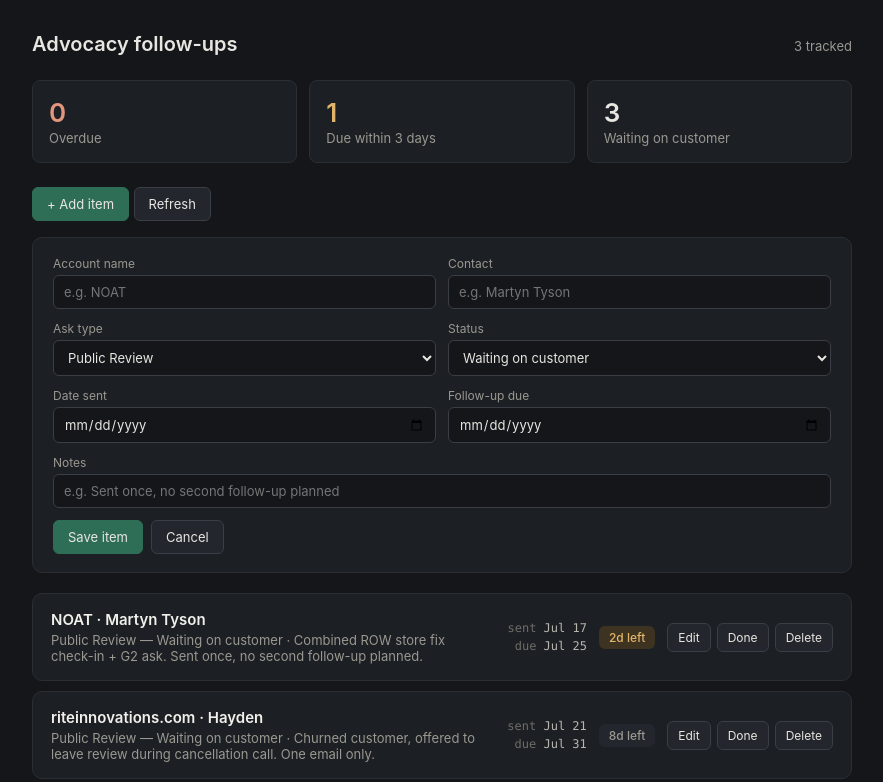
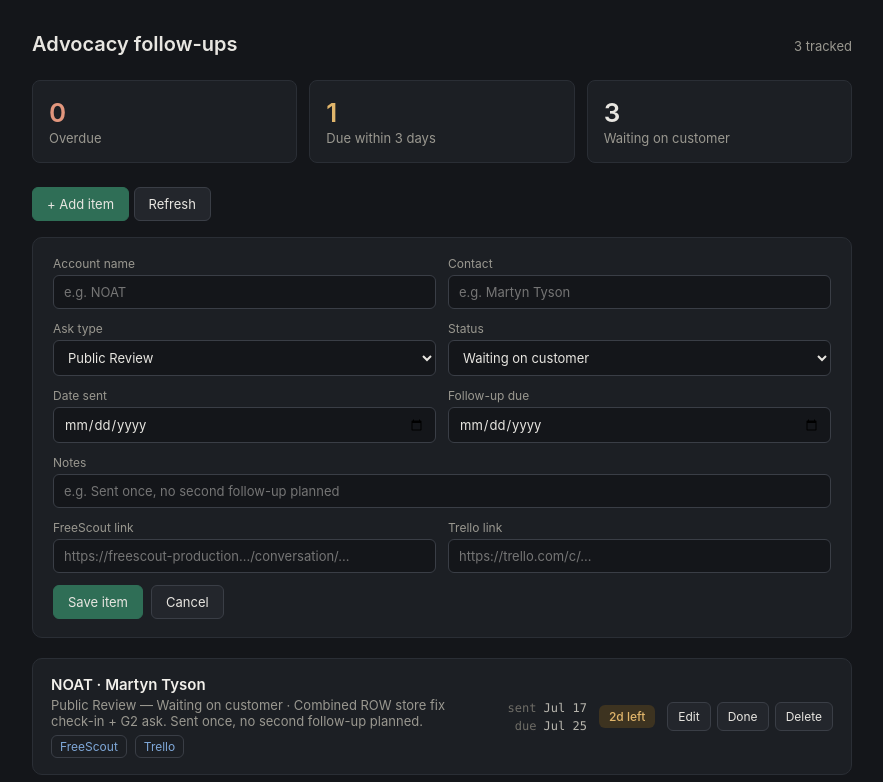
Before and after one commit to marcguico-tot/customer-advocacy-tracker-ui, a plain HTML site: page index.html in a window 1280 px wide. Both pictures are taken after a click on the button "+ Add item". Shown: the top 782 px of the page, without its empty margins (198-1081 px from the left). Drawn offline with Linux system fonts and the light colour scheme; no server answers.

Commit message:
Update index.html

```diff
--- a/index.html
+++ b/index.html
@@ -89,6 +89,16 @@
   }
   .form input:focus, .form select:focus { outline: none; border-color: #5a7fb8; }
   .full { grid-column: 1 / -1; }
+  .links { display: flex; gap: 8px; margin-top: 6px; }
+  .links a {
+    font-size: 12px;
+    color: #7fa8d9;
+    text-decoration: none;
+    border: 1px solid #3a3e46;
+    border-radius: 6px;
+    padding: 3px 8px;
+  }
+  .links a:hover { background: #23262c; border-color: #4a4f58; }
 </style>
 </head>
 <body>
@@ -129,6 +139,8 @@
       <div><label>Date sent</label><input type="date" id="f-sent" /></div>
       <div><label>Follow-up due</label><input type="date" id="f-due" /></div>
       <div class="full"><label>Notes</label><input type="text" id="f-notes" placeholder="e.g. Sent once, no second follow-up planned" /></div>
+      <div><label>FreeScout link</label><input type="text" id="f-freescout" placeholder="https://freescout-production.../conversation/..." /></div>
+      <div><label>Trello link</label><input type="text" id="f-trello" placeholder="https://trello.com/c/..." /></div>
     </div>
     <div style="display:flex; gap:8px;">
       <button class="btn-primary" id="f-save">Save item</button>
@@ -151,9 +163,9 @@
   var currentItems = [];
 
   var seed = [
-    { id: '1', account: 'NOAT', contact: 'Martyn Tyson', askType: 'Public Review', status: 'Waiting on customer', sent: '2026-07-17', due: '2026-07-25', notes: 'Combined ROW store fix check-in + G2 ask. Sent once, no second follow-up planned.' },
-    { id: '2', account: 'riteinnovations.com', contact: 'Hayden', askType: 'Public Review', status: 'Waiting on customer', sent: '2026-07-21', due: '2026-07-31', notes: 'Churned customer, offered to leave review during cancellation call. One email only.' },
-    { id: '3', account: 'Vape Ranger', contact: 'Melissa Krizman', askType: 'Public Review', status: 'Waiting on customer', sent: '2026-07-24', due: '2026-08-03', notes: 'Utah hemp rate fix. One follow-up planned around Aug 8-10 if no reply.' }
+    { id: '1', account: 'NOAT', contact: 'Martyn Tyson', askType: 'Public Review', status: 'Waiting on customer', sent: '2026-07-17', due: '2026-07-25', notes: 'Combined ROW store fix check-in + G2 ask. Sent once, no second follow-up planned.', freescoutLink: 'https://freescout-production-u35315.vm.elestio.app/conversation/19751?folder_id=157', trelloLink: 'https://trello.com/c/RNBs7L41/41-shopnoatcom-orders-missing-tags' },
+    { id: '2', account: 'riteinnovations.com', contact: 'Hayden', askType: 'Public Review', status: 'Waiting on customer', sent: '2026-07-21', due: '2026-07-31', notes: 'Churned customer, offered to leave review during cancellation call. One email only.', freescoutLink: 'https://freescout-production-u35315.vm.elestio.app/conversation/19833?folder_id=42', trelloLink: 'https://trello.com/c/tSesgqnB/40-refund-deactivation-request-for-riteinnovationscom' },
+    { id: '3', account: 'Vape Ranger', contact: 'Melissa Krizman', askType: 'Public Review', status: 'Waiting on customer', sent: '2026-07-24', due: '2026-08-03', notes: 'Utah hemp rate fix. One follow-up planned around Aug 8-10 if no reply.', freescoutLink: 'https://freescout-production-u35315.vm.elestio.app/conversation/19982?folder_id=4', trelloLink: 'https://trello.com/c/gCrRDmjJ/43-vaperangercom-utah-hemp-ruleset-update' }
   ];
 
   function toDateOnly_(dateStr) {
@@ -251,6 +263,10 @@
         '<div class="main">' +
           '<p class="name">' + item.account + (item.contact ? ' &middot; ' + item.contact : '') + '</p>' +
           '<p class="sub">' + item.askType + ' — ' + item.status + (item.notes ? ' &middot; ' + item.notes : '') + '</p>' +
+          '<div class="links">' +
+            (item.freescoutLink ? '<a href="' + item.freescoutLink + '" target="_blank" rel="noopener">FreeScout</a>' : '') +
+            (item.trelloLink ? '<a href="' + item.trelloLink + '" target="_blank" rel="noopener">Trello</a>' : '') +
+          '</div>' +
         '</div>' +
         '<div class="meta">' +
           '<div class="due"><div><span class="lbl">sent</span> ' + fmtDate(item.sent) + '</div><div><span class="lbl">due</span> ' + fmtDate(item.due) + '</div></div>' +
@@ -303,6 +319,8 @@
       document.getElementById('f-sent').value = it.sent ? String(it.sent).split('T')[0] : '';
       document.getElementById('f-due').value = it.due ? String(it.due).split('T')[0] : '';
       document.getElementById('f-notes').value = it.notes || '';
+      document.getElementById('f-freescout').value = it.freescoutLink || '';
+      document.getElementById('f-trello').value = it.trelloLink || '';
     } else {
       document.getElementById('f-account').value = '';
       document.getElementById('f-contact').value = '';
@@ -311,6 +329,8 @@
       document.getElementById('f-sent').value = '';
       document.getElementById('f-due').value = '';
       document.getElementById('f-notes').value = '';
+      document.getElementById('f-freescout').value = '';
+      document.getElementById('f-trello').value = '';
     }
     form.scrollIntoView({ behavior: 'smooth', block: 'nearest' });
   }
@@ -342,7 +362,9 @@
       status: document.getElementById('f-status').value,
       sent: document.getElementById('f-sent').value,
       due: document.getElementById('f-due').value,
-      notes: document.getElementById('f-notes').value.trim()
+      notes: document.getElementById('f-notes').value.trim(),
+      freescoutLink: document.getElementById('f-freescout').value.trim(),
+      trelloLink: document.getElementById('f-trello').value.trim()
     };
     var isNew = !editingId;
     if (editingId) {
```
